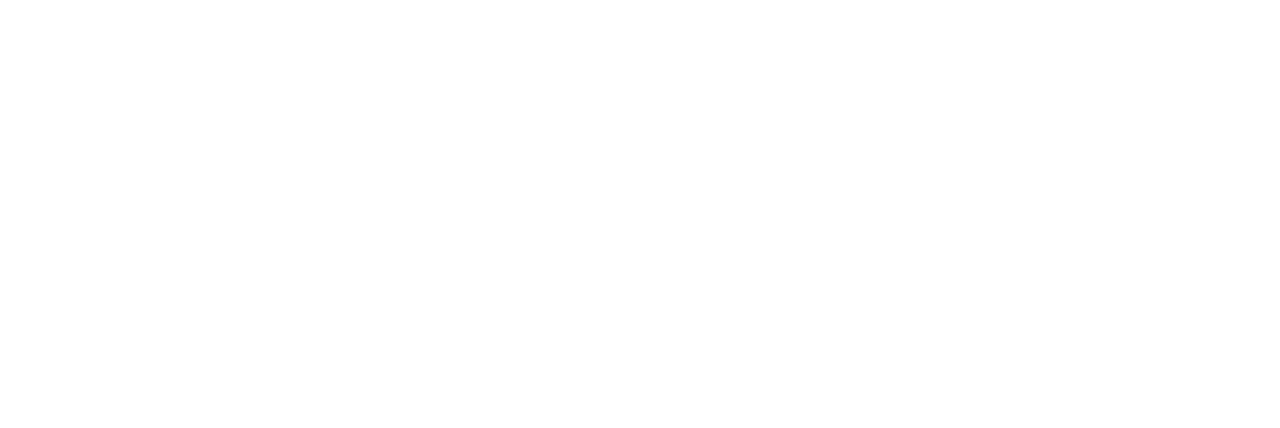
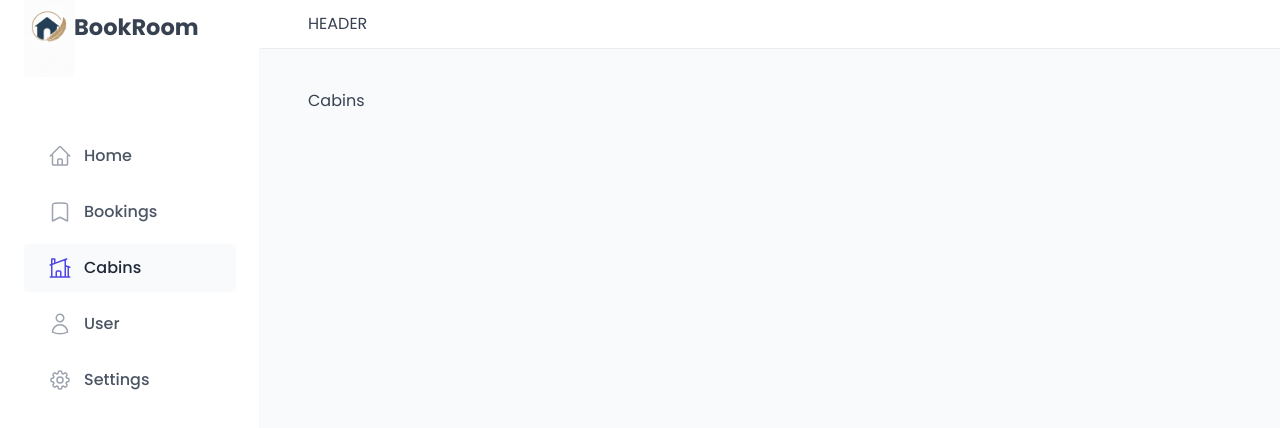
Before and after one commit to Aakash-ojha/BookRoom, a React (Vite) app: page /cabins in a window 1280 px wide. Before the commit this address had no page. Shown: the top 428 px of the page. Built offline with nearby package versions, Linux system fonts and the light colour scheme; a web font is replaced by a local one.

Commit message:
Add react-icon

```diff
--- a/package.json
+++ b/package.json
@@ -13,6 +13,8 @@
     "components": "^0.1.0",
     "react": "^19.1.1",
     "react-dom": "^19.1.1",
+    "react-icon": "^1.0.0",
+    "react-icons": "^5.5.0",
     "react-router-dom": "^7.9.5",
     "styled": "^1.0.0",
     "styled-components": "^6.1.19"
--- a/src/App.jsx
+++ b/src/App.jsx
@@ -6,6 +6,9 @@
 import Account from "./pages/Account";
 import Bookings from "./pages/Bookings";
 import Login from "./pages/Login";
+import Cabins from "./pages/Cabins";
+import User from "./pages/User";
+import Settings from "./pages/Settings";
 
 export const App = () => {
   return (
@@ -19,8 +22,16 @@
             <Route path="dashboard" element={<Dashboard />} />
 
             <Route path="/account" element={<Account />} />
+
             <Route path="/booking" element={<Bookings />} />
+
+            <Route path="/cabins" element={<Cabins />} />
+
+            <Route path="/user" element={<User />} />
+
+            <Route path="/settings" element={<Settings />} />
           </Route>
+
           <Route path="/login" element={<Login />} />
         </Routes>
       </BrowserRouter>
--- /dev/null
+++ b/src/pages/Cabins.jsx
@@ -0,0 +1,7 @@
+import React from "react";
+
+const Cabins = () => {
+  return <div>Cabins</div>;
+};
+
+export default Cabins;
--- /dev/null
+++ b/src/pages/Settings.jsx
@@ -0,0 +1,7 @@
+import React from "react";
+
+const Settings = () => {
+  return <div>Settings</div>;
+};
+
+export default Settings;
--- /dev/null
+++ b/src/pages/User.jsx
@@ -0,0 +1,7 @@
+import React from "react";
+
+const User = () => {
+  return <div>User</div>;
+};
+
+export default User;
--- a/src/ui/MainNav.jsx
+++ b/src/ui/MainNav.jsx
@@ -1,5 +1,10 @@
 import { NavLink } from "react-router-dom";
 import styled from "styled-components";
+import { HiOutlineHome } from "react-icons/hi2";
+import { HiOutlineBookmark } from "react-icons/hi2";
+import { HiOutlineHomeModern } from "react-icons/hi2";
+import { HiOutlineUser } from "react-icons/hi2";
+import { HiOutlineCog8Tooth } from "react-icons/hi2";
 
 const NavList = styled.ul`
   display: flex;
@@ -51,10 +56,35 @@
     <nav>
       <NavList>
         <li>
-          <StyledNavLink to="/dashboard">Home</StyledNavLink>
+          <StyledNavLink to="/dashboard">
+            <HiOutlineHome />
+
+            <span>Home</span>
+          </StyledNavLink>
         </li>
         <li>
-          <StyledNavLink to="/booking">Home</StyledNavLink>
+          <StyledNavLink to="/booking">
+            <HiOutlineBookmark />
+            <span>Bookings</span>
+          </StyledNavLink>
+        </li>
+        <li>
+          <StyledNavLink to="/cabins">
+            <HiOutlineHomeModern />
+            <span>Cabins</span>
+          </StyledNavLink>
+        </li>
+        <li>
+          <StyledNavLink to="/user">
+            <HiOutlineUser />
+            <span>User</span>
+          </StyledNavLink>
+        </li>
+        <li>
+          <StyledNavLink to="/settings">
+            <HiOutlineCog8Tooth />
+            <span>Settings</span>
+          </StyledNavLink>
         </li>
       </NavList>
     </nav>
```
Also changed, not shown: 1 other file (tests, documents, lock files or other folders).
